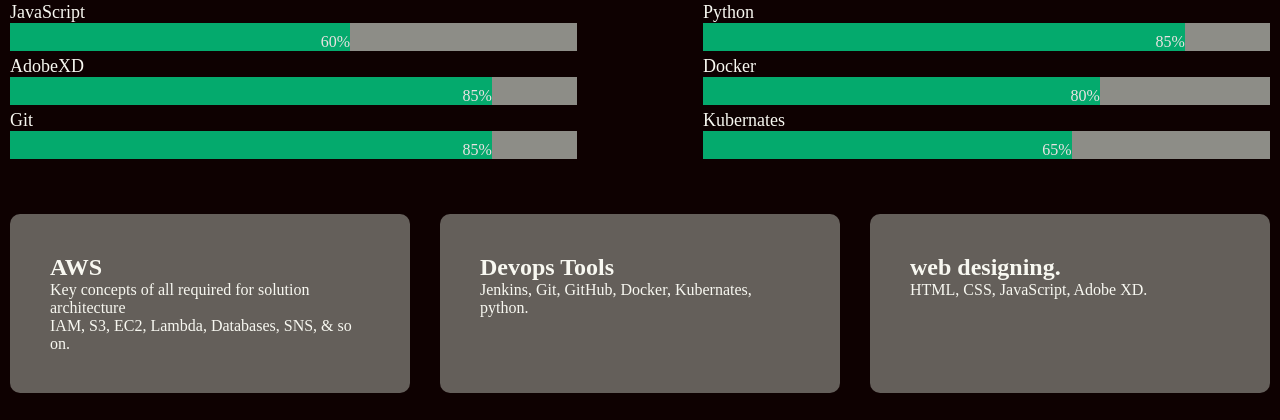
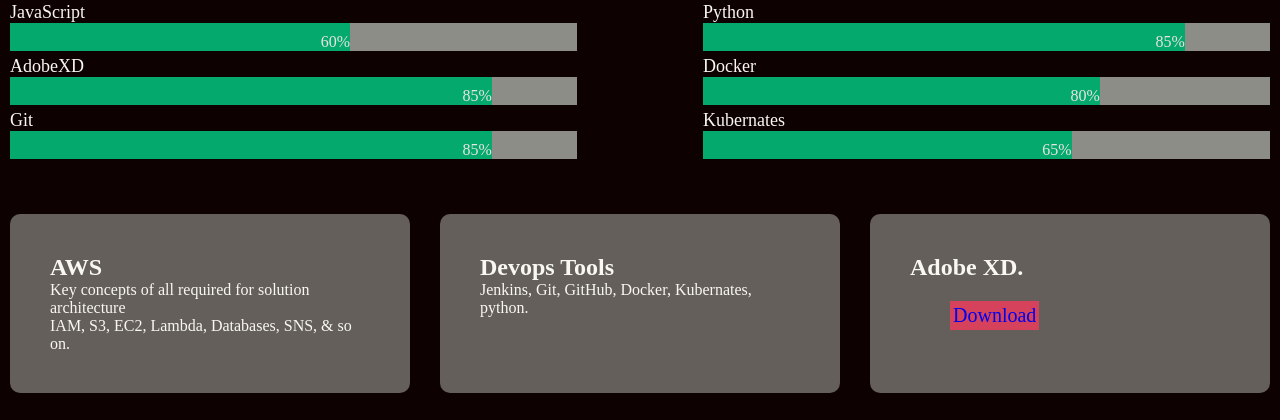
Before and after one commit to Vamshiyathin/portfolio, a plain HTML site: page index.html in a window 1280 px wide. Shown: the part 1264-1684 px from the top of the page. Drawn offline with Linux system fonts and the light colour scheme.

Commit message:
Add files via upload

```diff
--- a/index.html
+++ b/index.html
@@ -69,6 +69,10 @@
             </div>
             <div class="tab_content" id="Activities&Certification">
                 <ul>
+                    <li><span>UI Designing</span><br></li>
+                    <div class="btn">
+                        <a href="UI designing for the automated face detection application.pptx"download>Download</a>
+                      </div>
                     <li><span>CI/CD Pipeline Implementation</span><br>Developed a CI/CD pipeline using Jenkins, automating the build, test, and <br>deployment processes for a web application. Integrated version control with Git and GitHub to <br>manage code changes. Collaborated with a team to ensure efficient and reliable deployments.</li>
                     <li><span>AWS solution Architecture(associate)</span><br>In-progress</li>
                 </ul>
@@ -154,8 +158,12 @@
             <p>Jenkins, Git, GitHub, Docker, Kubernates, python.</p>
         </div>
         <div class="item3">
-            <h2 class="skill-head">web designing.</h2>
-            <p>HTML, CSS, JavaScript, Adobe XD.</p>
+            <h2 class="skill-head">Adobe XD.</h2>
+
+
+                    <div class="btn">
+                        <a href="UI designing for the automated face detection application.pptx"download>Download</a>
+                      </div>
         </div>
     </div>
 </div>
```
